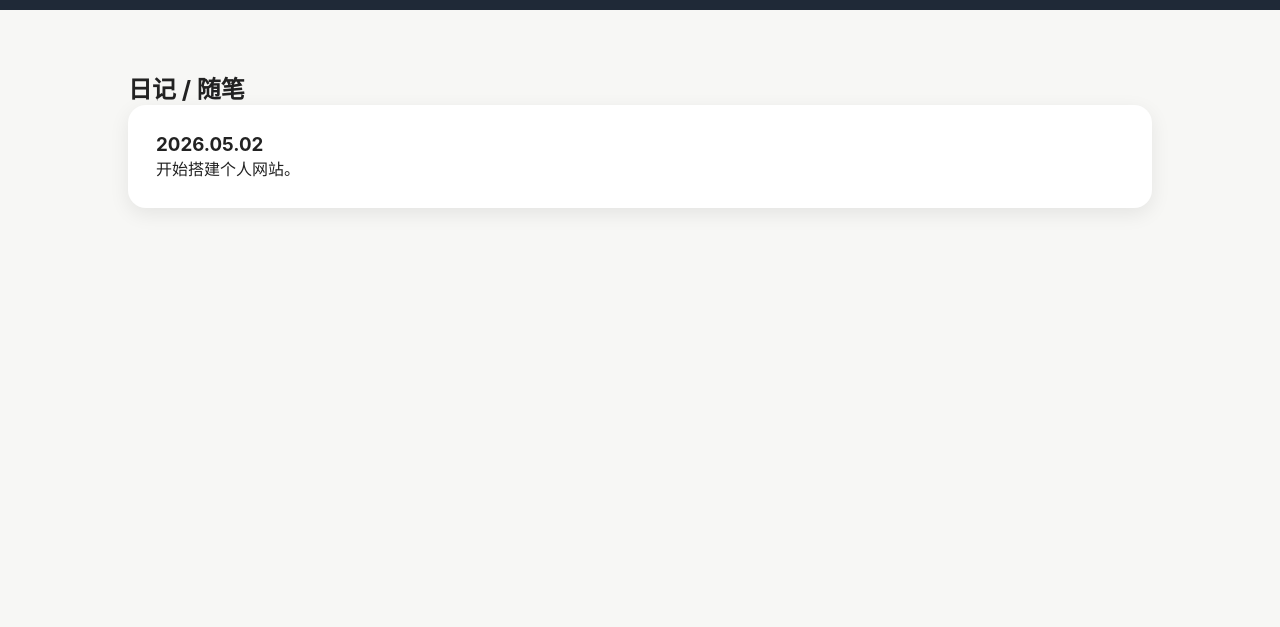
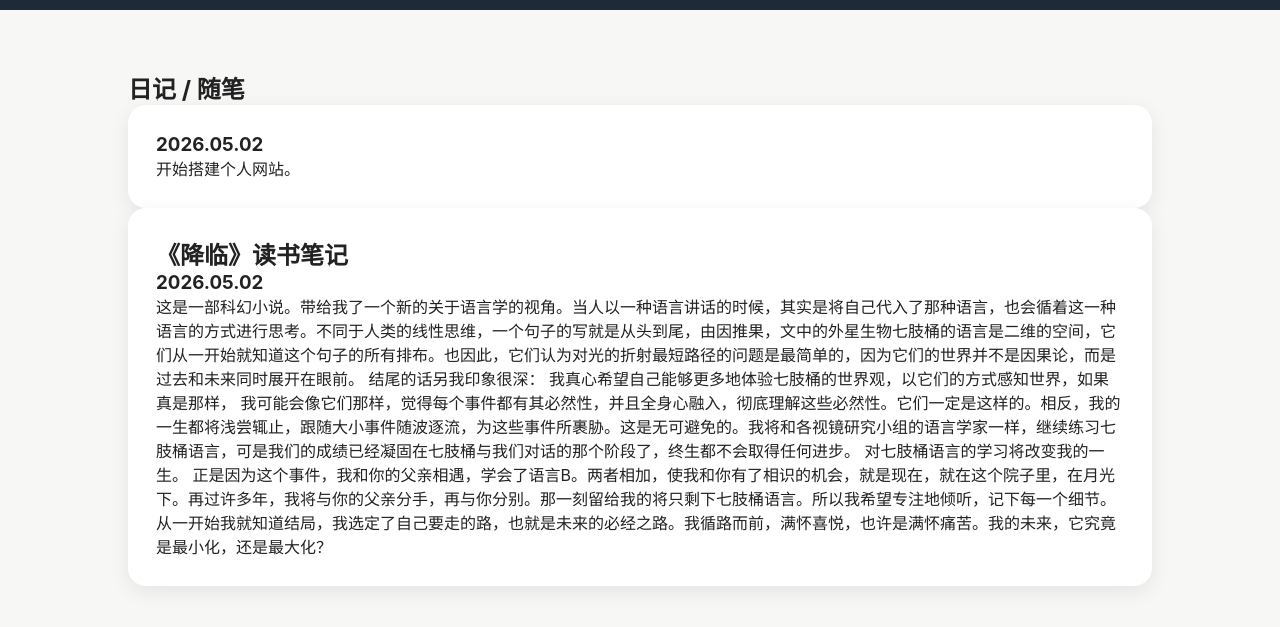
Before and after one commit to yeyetobe/2026--git, a plain HTML site: page diary.html in a window 1280 px wide. Shown: the part 65-692 px from the top of the page. Drawn offline with Linux system fonts and the light colour scheme.

Commit message:
《降临》读书笔记上传

```diff
--- a/diary.html
+++ b/diary.html
@@ -20,6 +20,22 @@
                 <p>开始搭建个人网站。</p>
             </div>
         </div>
+
+        <div class="card-grid">
+            <div class="card">
+
+                <h2>《降临》读书笔记</h2>
+                <h3>2026.05.02</h3>
+                <p>这是一部科幻小说。带给我了一个新的关于语言学的视角。当人以一种语言讲话的时候，其实是将自己代入了那种语言，也会循着这一种语言的方式进行思考。不同于人类的线性思维，一个句子的写就是从头到尾，由因推果，文中的外星生物七肢桶的语言是二维的空间，它们从一开始就知道这个句子的所有排布。也因此，它们认为对光的折射最短路径的问题是最简单的，因为它们的世界并不是因果论，而是过去和未来同时展开在眼前。
+                    结尾的话另我印象很深：
+                    我真心希望自己能够更多地体验七肢桶的世界观，以它们的方式感知世界，如果真是那样，
+                    我可能会像它们那样，觉得每个事件都有其必然性，并且全身心融入，彻底理解这些必然性。它们一定是这样的。相反，我的一生都将浅尝辄止，跟随大小事件随波逐流，为这些事件所裹胁。这是无可避免的。我将和各视镜研究小组的语言学家一样，继续练习七肢桶语言，可是我们的成绩已经凝固在七肢桶与我们对话的那个阶段了，终生都不会取得任何进步。
+对七肢桶语言的学习将改变我的一生。
+正是因为这个事件，我和你的父亲相遇，学会了语言B。两者相加，使我和你有了相识的机会，就是现在，就在这个院子里，在月光下。再过许多年，我将与你的父亲分手，再与你分别。那一刻留给我的将只剩下七肢桶语言。所以我希望专注地倾听，记下每一个细节。
+从一开始我就知道结局，我选定了自己要走的路，也就是未来的必经之路。我循路而前，满怀喜悦，也许是满怀痛苦。我的未来，它究竟是最小化，还是最大化？
+                </p>
+            </div>
+        </div>
     </section>
 
     <script src="script.js"></script>
```
Also changed, not shown: style.css (line endings or trailing spaces).
